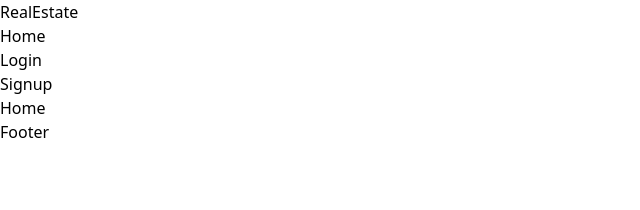
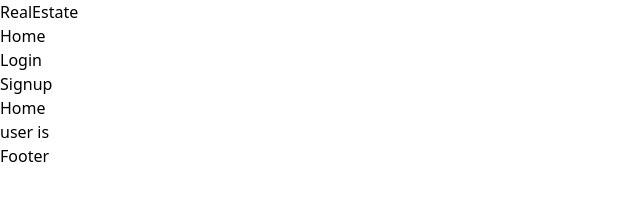
Before and after one commit to GitCheckoutMaster/Real-estate-management, a React (Vite) app in the folder frontend/: page / in a window 1280 px wide. Shown: the top 210 px of the page, without its empty margins (0-640 px from the left). Built offline with nearby package versions, Linux system fonts and the light colour scheme.

Commit message:
debuged some sign in with google issues

```diff
--- a/frontend/src/componants/GoogleAuth.jsx
+++ b/frontend/src/componants/GoogleAuth.jsx
@@ -22,7 +22,7 @@ const GoogleAuth = () => {
             axios.post(`${conf.backendUrl}/user/google-register`, res.user, { withCredentials: true })
                 .then((res) => {
                     // console.log(res);
-                    dispatch(login({ userData: res.data }))
+                    dispatch(login({ userData: res.data.data }))
                     navigate('/')
                 })
                 .catch((error) => {
--- a/frontend/src/componants/Login.jsx
+++ b/frontend/src/componants/Login.jsx
@@ -16,7 +16,8 @@ function Login() {
     const loginUser = (data) => {
         axios.post(`${conf.backendUrl}/user/login`, data, { withCredentials: true })
             .then((res) => {
-                dispatch(login({userData: res.data}));
+                console.log(res.data);
+                dispatch(login({userData: res.data.data}));
                 setError(null);
             })
             .catch((err) => {
--- a/frontend/src/pages/Home.jsx
+++ b/frontend/src/pages/Home.jsx
@@ -1,9 +1,13 @@
+/* eslint-disable no-unused-vars */
 import React from "react";
+import { useSelector } from "react-redux";
 
 const Home = () => {
+    const userdata = useSelector((state) => state.auth.userData);
     return (
         <div>
             <h1>Home</h1>
+            <h1>user is {userdata?.role}</h1>
         </div>
     )
 }
```
